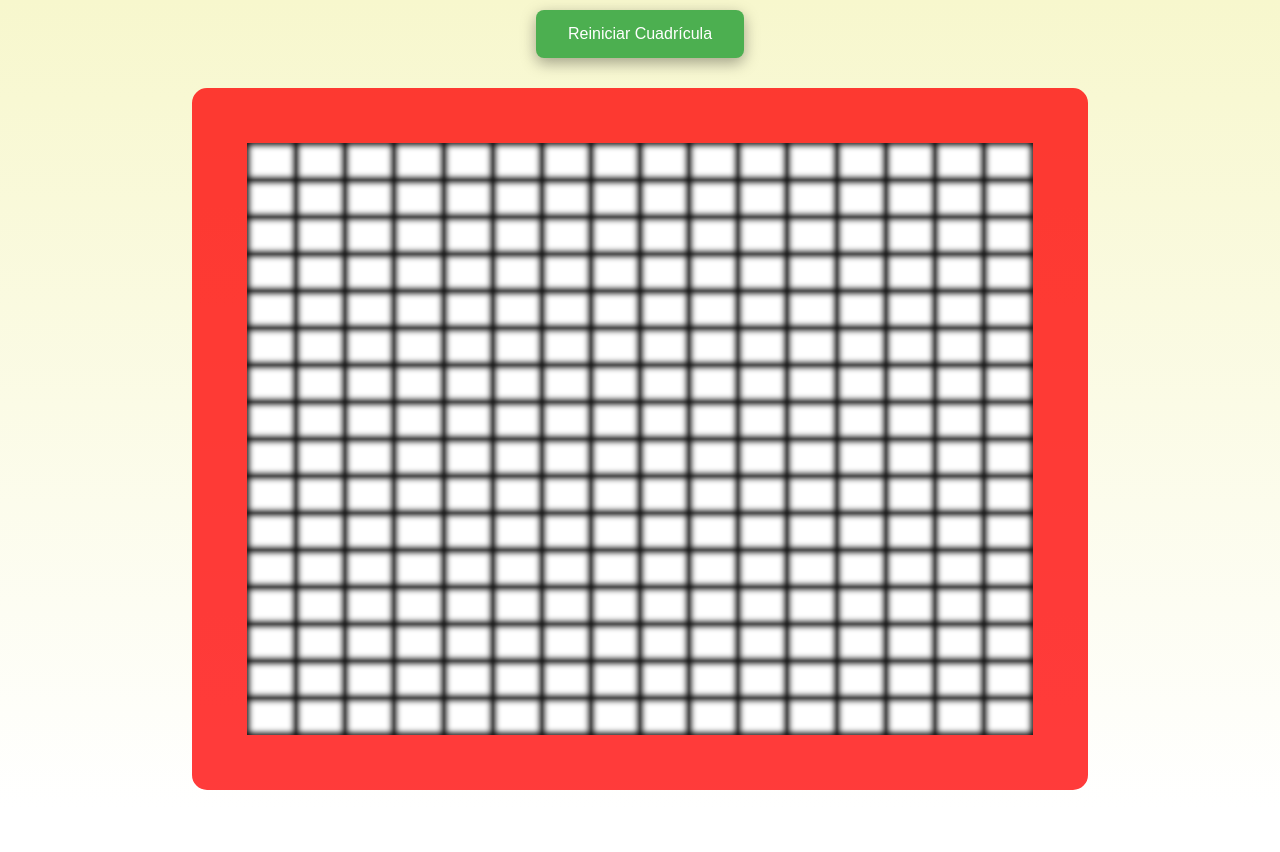
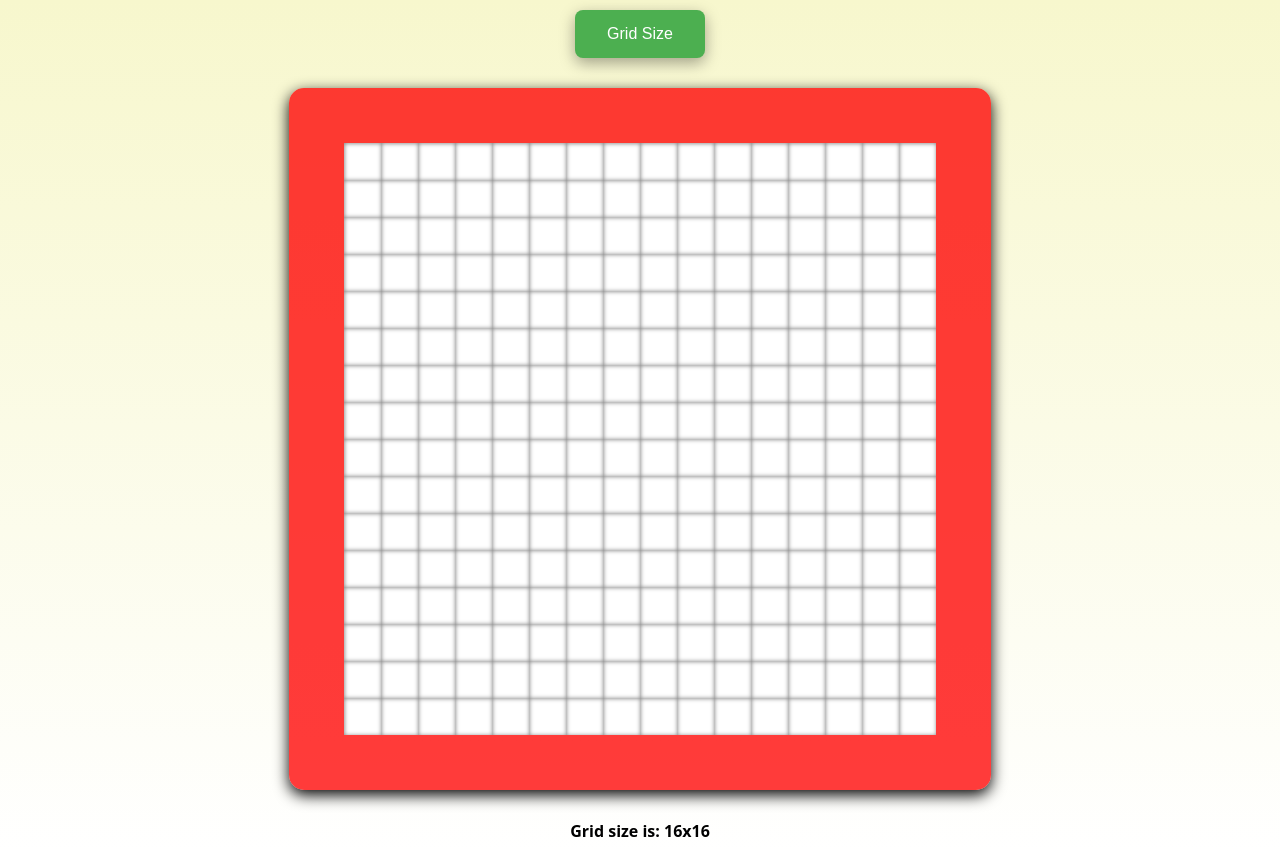
Before and after one commit to osoriogeorge/Project-Etch-a-Sketch, a plain HTML site: page index.html in a window 1280 px wide. Before the commit the page ends 810 px from the top, so only its background shows below. Drawn offline with Linux system fonts and the light colour scheme.

Commit message:
Add paragraph to display grid size
- Added a new paragraph element to show the current size of the grid.
- This helps users to know the dimensions of the grid they are working with.

```diff
--- a/script.js
+++ b/script.js
@@ -1,25 +1,50 @@
+let isMouseDown = false;
+
 function createSquare(size) {
   const square = document.createElement("div");
   square.style.width = `${size}px`;
   square.style.height = `${size}px`;
+
   square.addEventListener("mouseover", () => {
+    if (isMouseDown) {
+      square.style.backgroundColor = "black";
+    }
+  });
+
+  square.addEventListener("mousedown", () => {
     square.style.backgroundColor = "black";
   });
+
   return square;
 }
 
 function createGrid(size) {
   gridContainer.innerHTML = "";
+
   const squareSize = Math.floor(600 / size);
 
   for (let i = 0; i < size * size; i++) {
     const square = createSquare(squareSize);
     gridContainer.appendChild(square);
   }
+
+  gridContainer.style.gridTemplateColumns = `repeat(${size}, 1fr)`;
+  gridContainer.style.gridTemplateRows = `repeat(${size}, 1fr)`;
+
+  let paraInfoSize = document.getElementById("grid-size-info");
+
+  if (!paraInfoSize) {
+    paraInfoSize = document.createElement("p");
+    paraInfoSize.id = "grid-size-info";
+    document.body.appendChild(paraInfoSize);
+  }
+  paraInfoSize.textContent = `Grid size is: ${size}x${size}`;
 }
 
 function handleClick() {
-  const userResponse = parseInt(prompt("¿Cuántos cuadrados por lado deseas?"));
+  const userResponse = parseInt(
+    prompt("¿Cuántos cuadrados por lado deseas? (Máximo: 100)")
+  );
   if (isNaN(userResponse) || userResponse <= 0 || userResponse > 100) {
     alert("Por favor, ingresa un número válido entre 1 y 100.");
   } else {
@@ -28,10 +53,22 @@ function handleClick() {
 }
 
 const btn = document.createElement("button");
-btn.textContent = "Reiniciar Cuadrícula";
+btn.textContent = "Grid Size";
 btn.addEventListener("click", handleClick);
 document.body.insertBefore(btn, document.getElementById("grid"));
 
 const gridContainer = document.getElementById("grid");
 
+gridContainer.addEventListener("mousedown", () => {
+  isMouseDown = true;
+});
+
+gridContainer.addEventListener("mouseup", () => {
+  isMouseDown = false;
+});
+
+gridContainer.addEventListener("mouseleave", () => {
+  isMouseDown = false;
+});
+
 createGrid(16);
--- a/style.css
+++ b/style.css
@@ -1,7 +1,7 @@
 * {
-  box-sizing: border-box;
   margin: 0;
   padding: 0;
+  box-sizing: border-box;
 }
 
 body {
@@ -13,13 +13,13 @@ body {
   font-family: "Open Sans", "Helvetica Neue", sans-serif;
   display: flex;
   flex-direction: column;
+  align-items: center;
   justify-content: center;
-  align-items: center;
   min-height: 100vh;
 }
 
 button {
-  background-color: #4caf50;
+  background: #4caf50;
   border: none;
   box-shadow: 0 5px 15px rgba(0, 0, 0, 0.35);
   color: white;
@@ -35,23 +35,29 @@ button {
 }
 
 button:hover {
-  background-color: #45a049;
+  background: #45a049;
 }
 
 #grid {
   margin: 20px auto;
-  display: flex;
-  flex-wrap: wrap;
-  width: 70%;
+  display: grid;
+  grid-template-columns: repeat(16, 1fr);
   border: 55px solid rgba(255, 0, 0, 0.767);
   border-radius: 15px;
+  box-shadow: 0 5px 15px rgba(0, 0, 0, 1);
 }
 
 #grid > div {
-  background-color: white;
-  /*box-shadow: inset 0px 0px 5px 1px rgba(0, 0, 0, 0.6);*/
-  box-shadow: inset 0px 0px 6px 2px black;
+  background: white;
+  margin: 0;
+  padding: 0;
+  border: 0 5px 15px rgba(0, 0, 0, 1);
+  box-shadow: inset 0.5px 0.5px 4px rgba(0, 0, 0, 0.5);
   transition: background-color 0.3s;
-  margin: 0;
-  flex: 0 1 calc(100% / 16);
 }
+
+#grid-size-info {
+  font-size: 16px;
+  font-weight: bold;
+  margin: 10px 0;
+}
```
